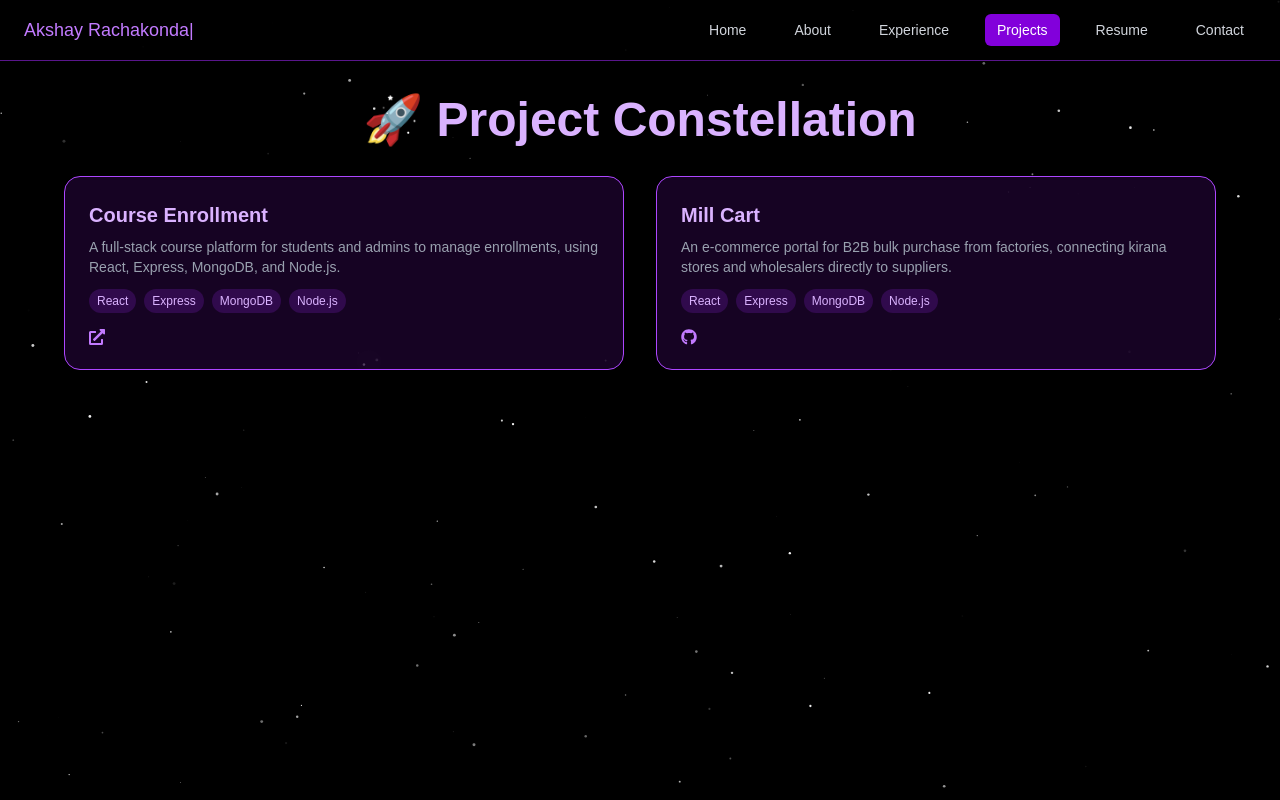
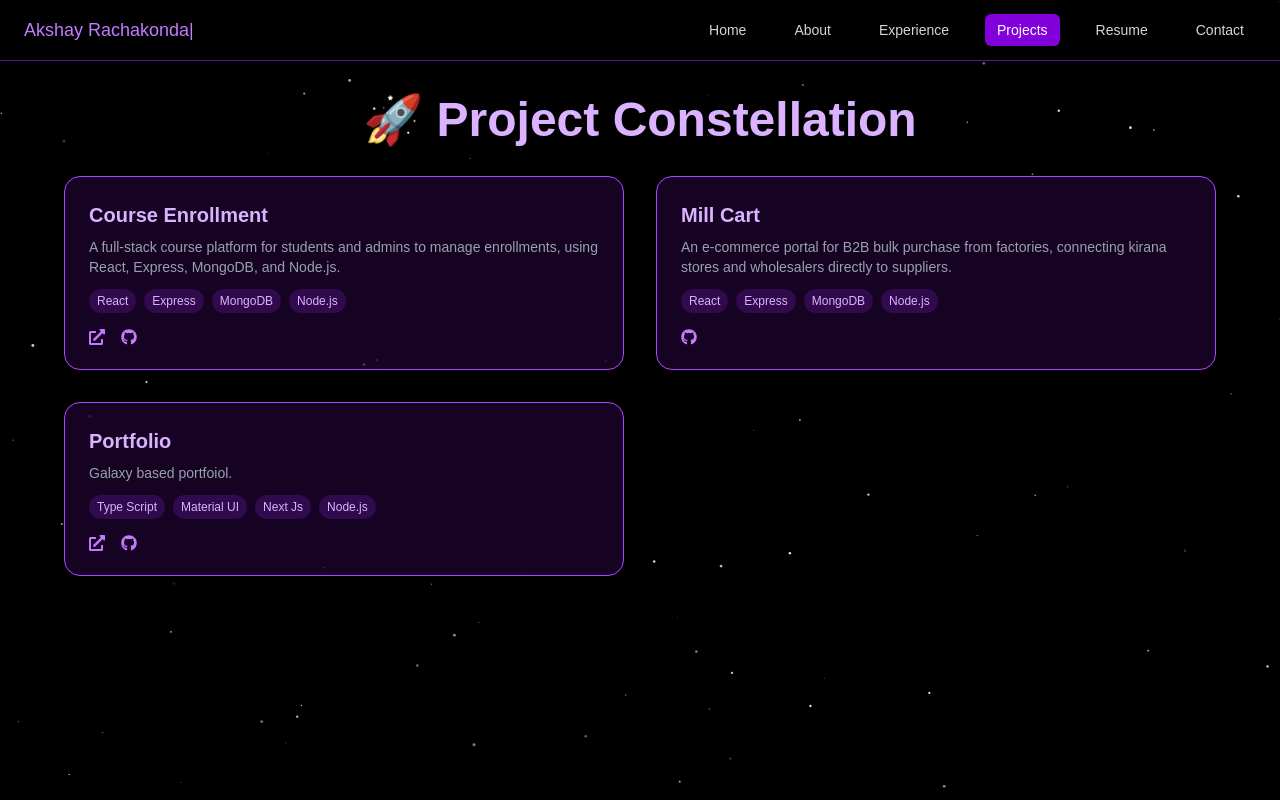
Before and after one commit to akshayrachakonda/portfolio, a Next.js app: page /projects in a window 1280 px wide. Shown: the top 800 px of the page. Built offline with nearby package versions, Linux system fonts and the light colour scheme.

Commit message:
projects updated

```diff
--- a/app/about/page.tsx
+++ b/app/about/page.tsx
@@ -43,7 +43,7 @@ export default function AboutPage() {
               'Code Explorer at EventAura 🪐',
               2000,
               'Student Mentor ar Reliance Foundation',
-              '2000'
+              2000,
             ]}
             wrapper="span"
             speed={40}
--- a/app/projects/page.tsx
+++ b/app/projects/page.tsx
@@ -16,6 +16,7 @@ export default function ProjectsPage() {
           description="A full-stack course platform for students and admins to manage enrollments, using React, Express, MongoDB, and Node.js."
           stack={['React', 'Express', 'MongoDB', 'Node.js']}
           liveLink="https://course-enrollment-one.vercel.app/"
+          repoLink ="https://github.com/akshayrachakonda/course_enrollment"
         />
         <ProjectCard
           title="Mill Cart"
@@ -23,6 +24,13 @@ export default function ProjectsPage() {
           stack={['React', 'Express', 'MongoDB', 'Node.js']}
           repoLink="https://github.com/akshayrachakonda/mill-cart"
         />
+        <ProjectCard
+          title="Portfolio"
+          description="Galaxy based portfoiol."
+          stack={['Type Script', 'Material UI', 'Next Js', 'Node.js']}
+          liveLink="https://akshay-rachakonda-portfolio.vercel.app/"
+          repoLink ="https://github.com/akshayrachakonda/portfolio"
+        />
       </div>
     </main>
   );
```
